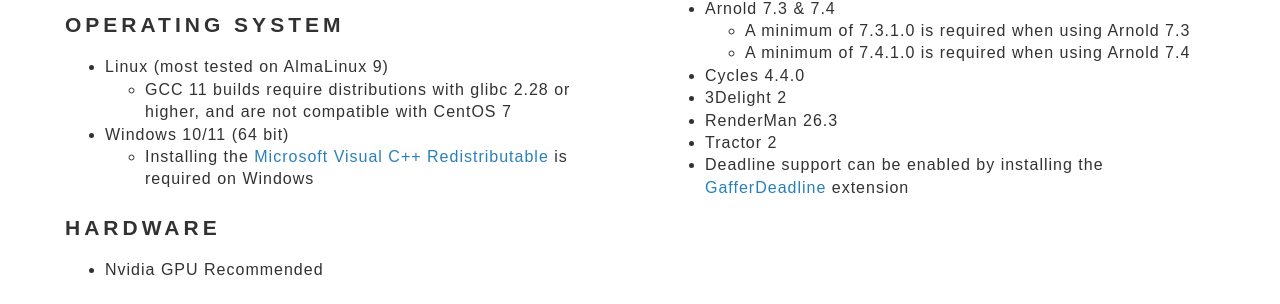
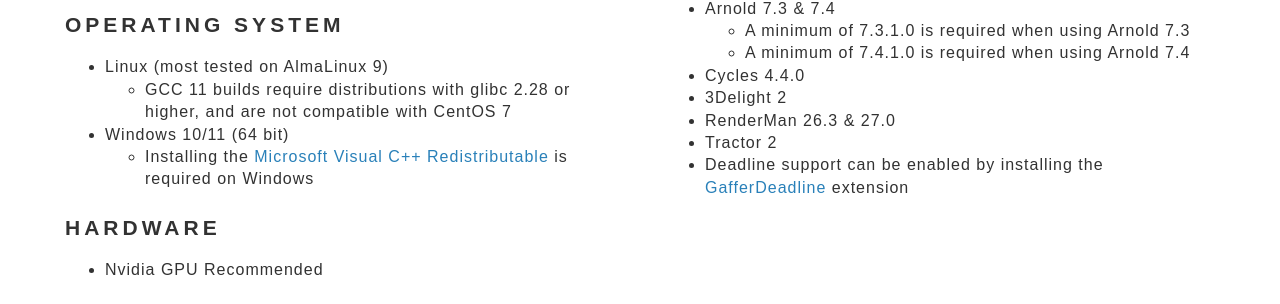
Before and after one commit to GafferHQ/gafferhq.github.io, a Jekyll site: the page built from download.html, in a window 1280 px wide and 900 px high, scrolled down 537 px. Shown: the part 148-452 px from the top of the window. Built offline with Jekyll 4.4.1, drawn with Linux system fonts in a browser that asks for light colours; some web fonts are replaced.

Commit message:
Download : Add RenderMan 27.0

```diff
--- a/download.html
+++ b/download.html
@@ -57,7 +57,7 @@
                 </ul>
                 <li>Cycles 4.4.0</li>
                 <li>3Delight 2</li>
-                <li>RenderMan 26.3</li>
+                <li>RenderMan 26.3 & 27.0</li>
                 <li>Tractor 2</li>
                 <li>Deadline support can be enabled by installing the <a href="https://github.com/hypothetical-inc/GafferDeadline">GafferDeadline</a> extension</li>
             </ul>
```
